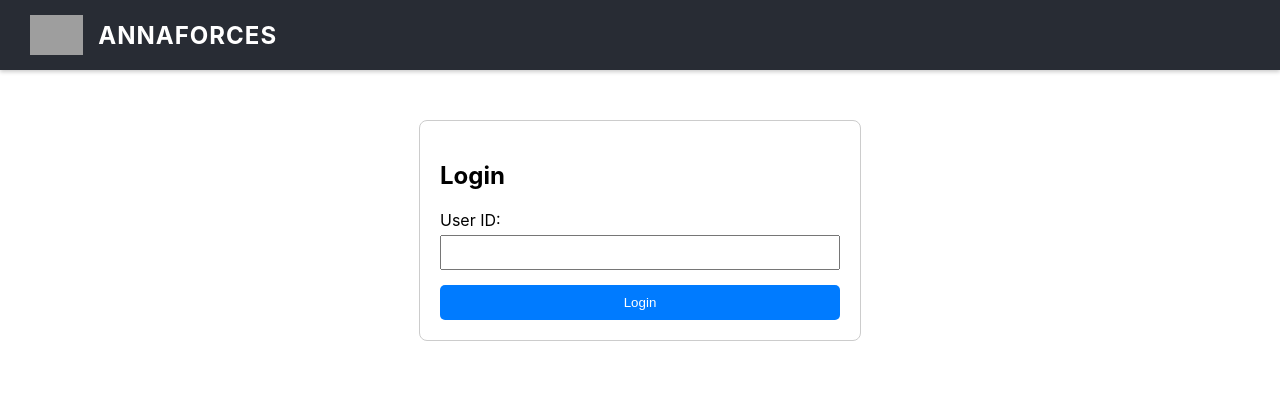
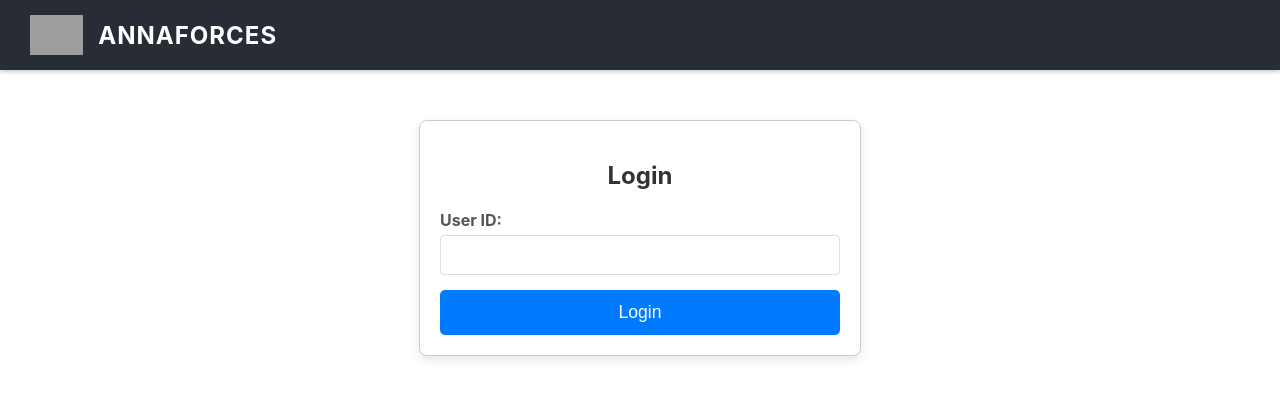
Before and after one commit to lohitpt252003/frontend-for-annaforces, a React (Create React App) app in the folder app/: page /login in a window 1280 px wide. Shown: the top 398 px of the page. Built offline with nearby package versions, Linux system fonts and the light colour scheme; grey boxes are pictures that could not be loaded.

Commit message:
updated login component

```diff
--- /dev/null
+++ b/app/src/components/Login/index.css
@@ -0,0 +1,60 @@
+
+
+.login-container {
+  padding: 20px;
+  max-width: 400px;
+  margin: 50px auto;
+  border: 1px solid #ccc;
+  border-radius: 8px;
+  box-shadow: 0 4px 8px rgba(0, 0, 0, 0.1); /* Added shadow for aesthetic */
+  background-color: #fff; /* White background */
+}
+
+.login-title {
+  text-align: center;
+  color: #333;
+  margin-bottom: 20px;
+}
+
+.login-form-group {
+  margin-bottom: 15px;
+}
+
+.login-label {
+  display: block;
+  margin-bottom: 5px;
+  color: #555;
+  font-weight: bold;
+}
+
+.login-input {
+  width: 100%;
+  padding: 10px; /* Increased padding */
+  box-sizing: border-box;
+  border: 1px solid #ddd; /* Lighter border */
+  border-radius: 4px;
+  font-size: 1em;
+}
+
+.login-button {
+  width: 100%;
+  padding: 12px; /* Increased padding */
+  background-color: #007bff;
+  color: white;
+  border: none;
+  border-radius: 5px;
+  cursor: pointer;
+  font-size: 1.1em;
+  transition: background-color 0.3s ease; /* Smooth transition */
+}
+
+.login-button:hover {
+  background-color: #0056b3; /* Darker blue on hover */
+}
+
+.login-error {
+  color: red;
+  margin-top: 10px;
+  text-align: center;
+  font-size: 0.9em;
+}
--- a/app/src/components/Login/index.js
+++ b/app/src/components/Login/index.js
@@ -1,5 +1,9 @@
+
+
+
 import React, { useState } from 'react';
 import { useNavigate } from 'react-router-dom';
+import './index.css'; // Import the CSS file
 
 function Login({ onLogin }) {
   const [userId, setUserId] = useState('');
@@ -39,22 +43,22 @@ function Login({ onLogin }) {
   };
 
   return (
-    <div style={{ padding: '20px', maxWidth: '400px', margin: '50px auto', border: '1px solid #ccc', borderRadius: '8px' }}>
-      <h2>Login</h2>
+    <div className="login-container">
+      <h2 className="login-title">Login</h2>
       <form onSubmit={handleSubmit}>
-        <div style={{ marginBottom: '15px' }}>
-          <label htmlFor="userId" style={{ display: 'block', marginBottom: '5px' }}>User ID:</label>
+        <div className="login-form-group">
+          <label htmlFor="userId" className="login-label">User ID:</label>
           <input
             type="text"
             id="userId"
             value={userId}
             onChange={(e) => setUserId(e.target.value)}
-            style={{ width: '100%', padding: '8px', boxSizing: 'border-box' }}
+            className="login-input"
             required
           />
         </div>
-        <button type="submit" style={{ width: '100%', padding: '10px', backgroundColor: '#007bff', color: 'white', border: 'none', borderRadius: '5px', cursor: 'pointer' }}>Login</button>
-        {error && <p style={{ color: 'red', marginTop: '10px' }}>{error}</p>}
+        <button type="submit" className="login-button">Login</button>
+        {error && <p className="login-error">{error}</p>}
       </form>
     </div>
   );
```
